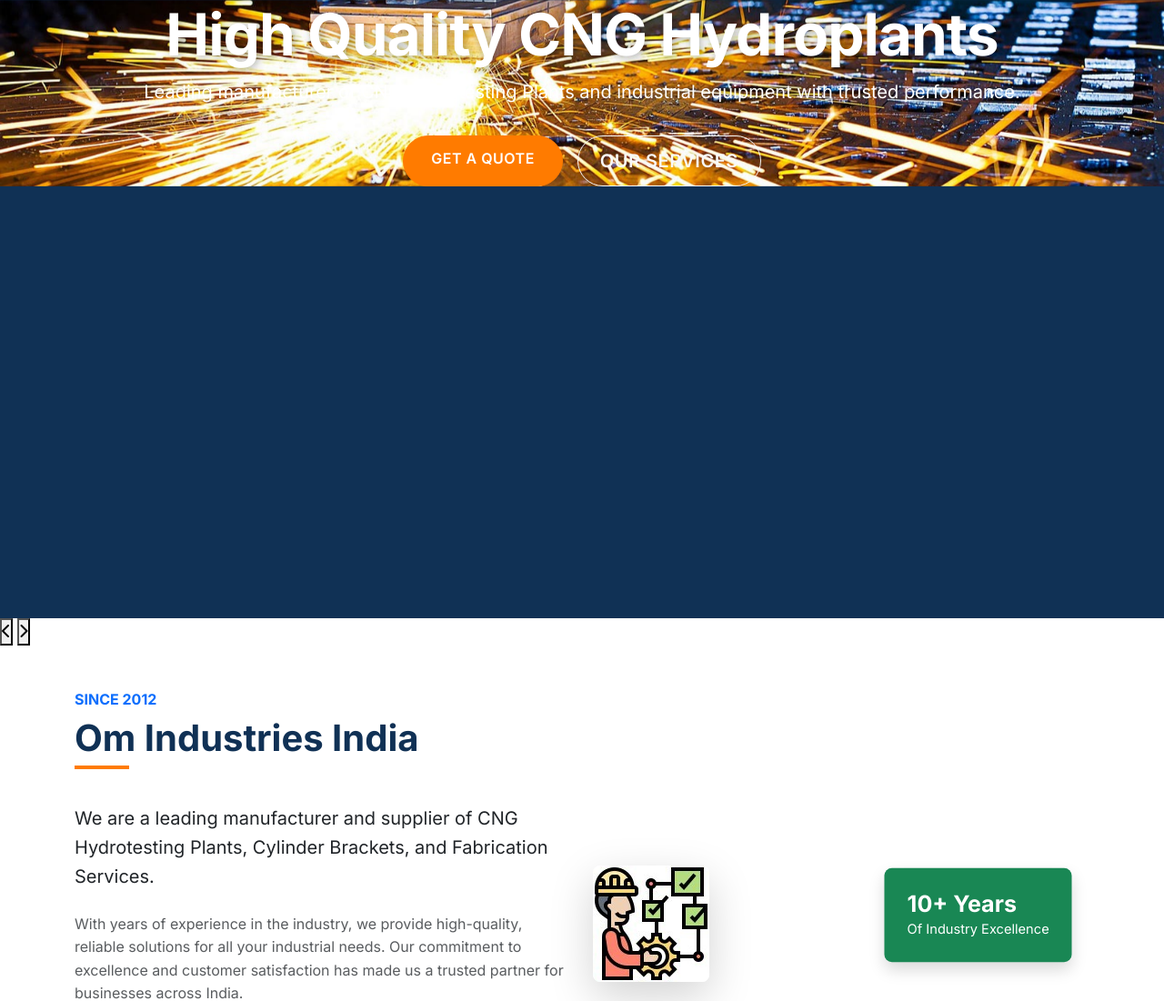
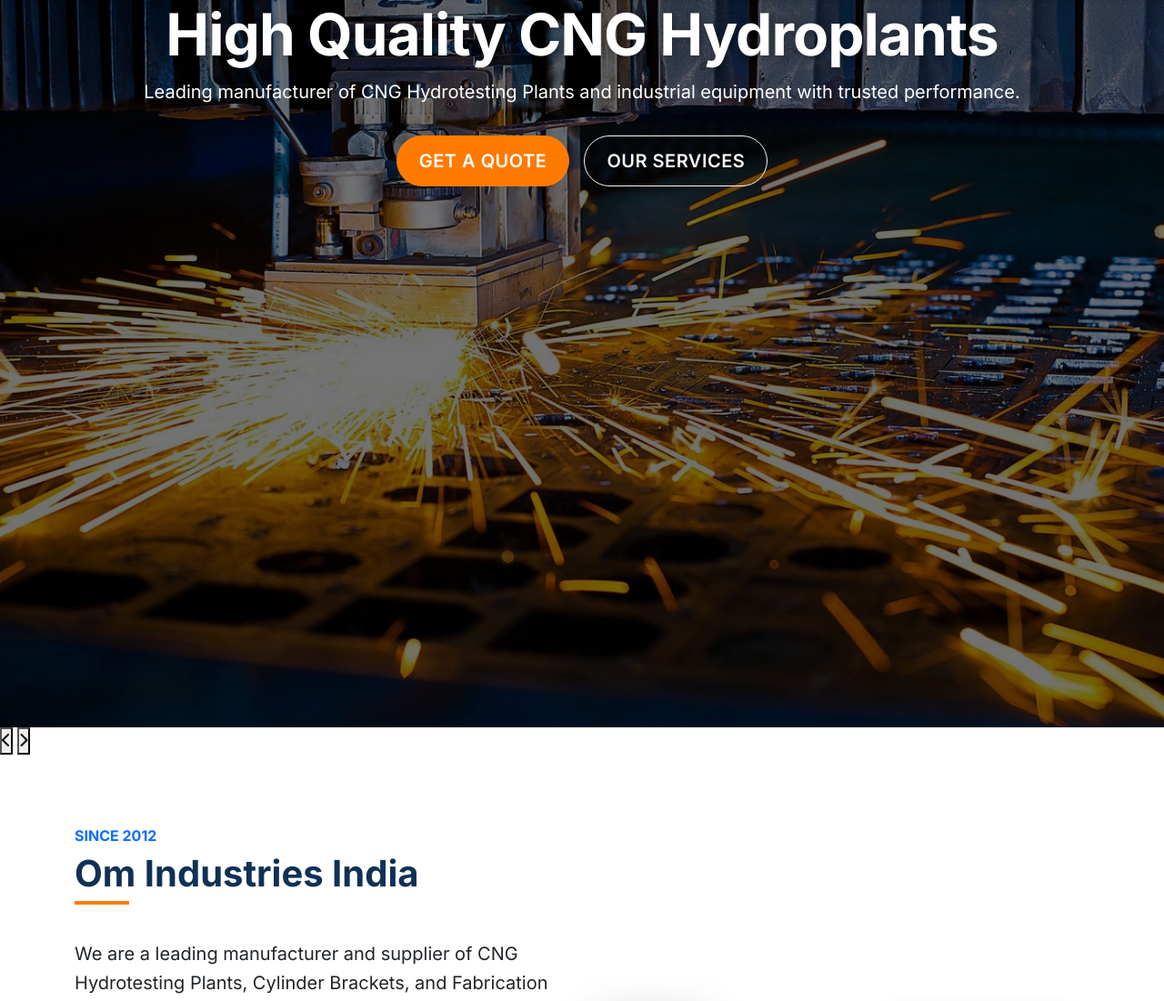
Before and after one commit to yadav-v/OmIndustriesIndia, a Flask app: page / in a window 1280 px wide. Shown: the part 165-1266 px from the top of the page at 91% size. Run offline with Flask 3, Linux system fonts and the light colour scheme; data that the repository does not hold is empty; some libraries are stand-ins or nearby versions.

Commit message:
slide changes

```diff
--- a/static/css/style.css
+++ b/static/css/style.css
@@ -71,25 +71,32 @@ body {
   transform: scale(1.05);
 }
 
-/* Hero Slider Enhancements */
-.heroSliderWrap, .heroSlider {
+.heroSlide-item {
+  min-height: 100vh !important;   /* force height */
   width: 100%;
-  height: 85vh;
-  min-height: 500px;
-  background: var(--dark-color);
-}
-
-.heroSlide-item {
-  height: 85vh;
-  background-position: center;
-  background-size: cover;
+  background-size: cover !important;
+  background-position: center center !important;
+  background-repeat: no-repeat;
+  position: relative;
   display: flex;
   align-items: center;
 }
 
 .heroSlide-item .overlay {
-  background: linear-gradient(rgba(0,0,0,0.7), rgba(0,0,0,0.4));
+  position: absolute;
+  top: 0;
+  left: 0;
+  right: 0;
+  bottom: 0;
+  background: rgba(0,0,0,0.55);
+  z-index: 1;
 }
+
+.heroSlide-content {
+  position: relative;
+  z-index: 2;
+}
+
 
 .heroSlide-content h2 {
   font-size: 4rem;
@@ -103,6 +110,8 @@ body {
   opacity: 0.9;
   margin-bottom: 2rem;
 }
+
+
 
 .btn {
   padding: 12px 30px;
--- a/templates/public/components/footer_public.html
+++ b/templates/public/components/footer_public.html
@@ -30,6 +30,8 @@
                     <li class="mb-2"><a href="{{ url_for('services') }}" class="text-light text-decoration-none opacity-75"><i class="fas fa-chevron-right me-2 small"></i>Services</a></li>
                     <li class="mb-2"><a href="{{ url_for('feedback') }}" class="text-light text-decoration-none opacity-75"><i class="fas fa-chevron-right me-2 small"></i>Feedback</a></li>
                     <li class="mb-2"><a href="{{ url_for('contact') }}" class="text-light text-decoration-none opacity-75"><i class="fas fa-chevron-right me-2 small"></i>Contact</a></li>
+                    <li class="mb-2"><a href="{{ url_for('admin_login') }}" class="text-light text-decoration-none opacity-75"><i class="fas fa-chevron-right me-2 small"></i>Admin</a></li>
+
                 </ul>
             </div>
 
--- a/templates/public/pages/home.html
+++ b/templates/public/pages/home.html
@@ -6,15 +6,27 @@
 <section class="heroSliderWrap">
   <div class="heroSlider">
      <!-- Slide 1 -->
-    <div class="heroSlide-item d-flex align-items-center"
+<div class="heroSlide-item"
      style="background-image: url('{{ url_for('static', filename='image/back.jpg') }}');">
+
   <div class="overlay"></div>
+
   <div class="container heroSlide-content text-center text-white">
-        <h2 class="animate__animated animate__fadeInDown">High Quality CNG Hydroplants</h2>
-        <p class="animate__animated animate__fadeInUp animate__delay-1s">Leading manufacturer of CNG Hydrotesting Plants and industrial equipment with trusted performance.</p>
+    <h2 class="animate__animated animate__fadeInDown">
+      High Quality CNG Hydroplants
+    </h2>
+
+    <p class="animate__animated animate__fadeInUp animate__delay-1s">
+      Leading manufacturer of CNG Hydrotesting Plants and industrial equipment with trusted performance.
+    </p>
+
     <div class="d-flex justify-content-center gap-3 animate__animated animate__fadeInUp animate__delay-2s">
-          <a href="{{ url_for('contact') }}" class="btn btn-success">Get a Quote</a>
-          <a href="{{ url_for('services') }}" class="btn btn-outline-light btn-lg rounded-pill px-4">Our Services</a>
+      <a href="{{ url_for('contact') }}" class="btn btn-success btn-lg rounded-pill px-4">
+        Get a Quote
+      </a>
+      <a href="{{ url_for('services') }}" class="btn btn-outline-light btn-lg rounded-pill px-4">
+        Our Services
+      </a>
     </div>
   </div>
 </div>
```
Lines whose indentation alone changed are shown as unchanged.
